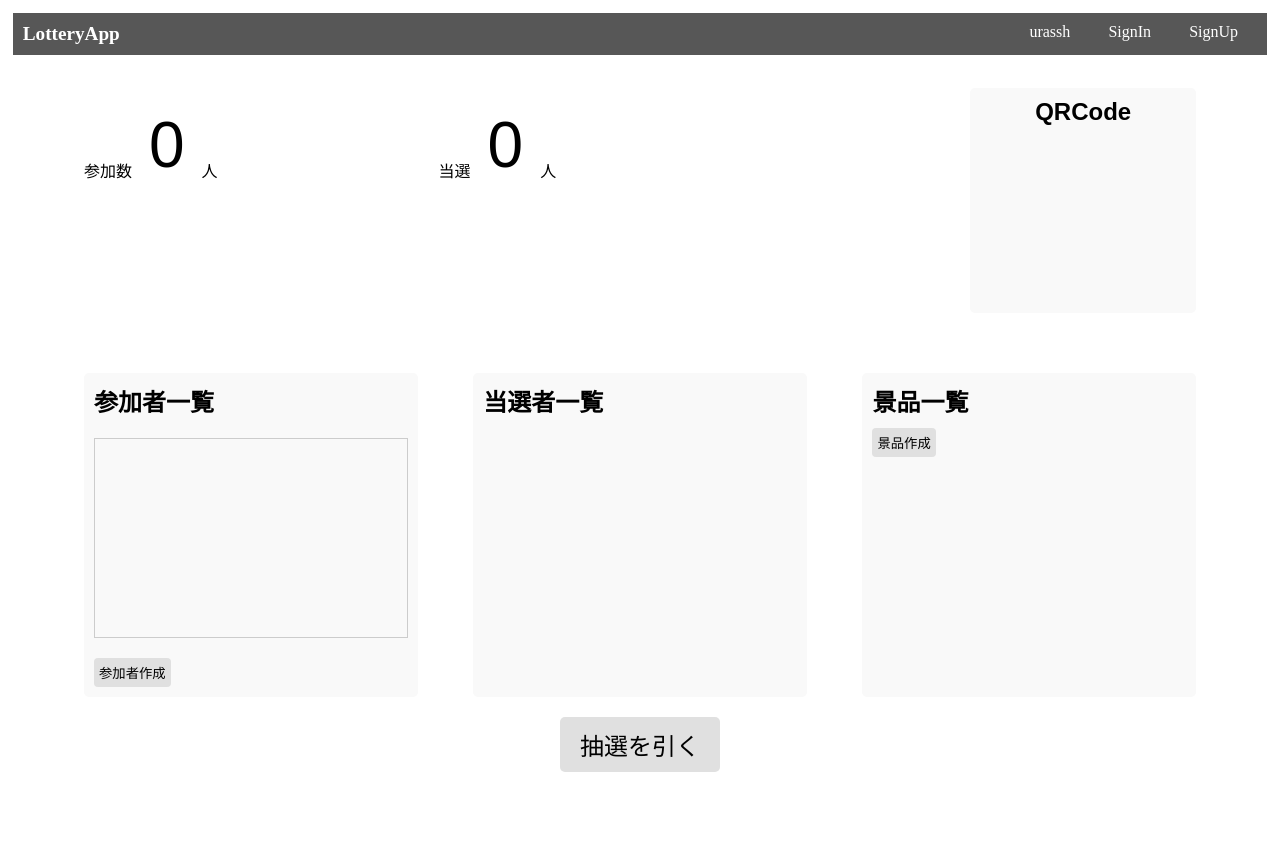
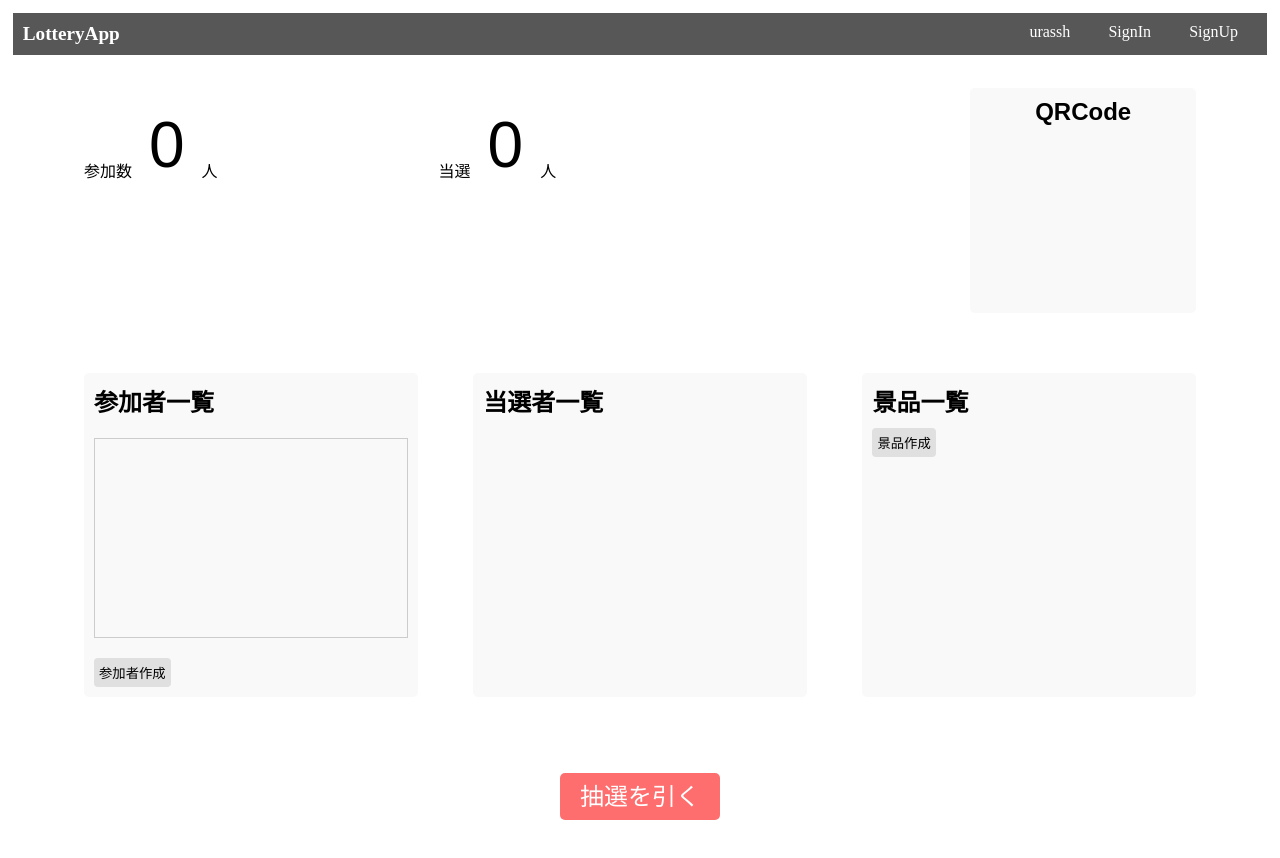
Before and after one commit to urassh/RoomLotteryApp, a Nuxt app: page /room/1 in a window 1280 px wide. Shown: the top 858 px of the page. Before the commit the page ends 812 px from the top, so only its background shows below. Built offline with nearby package versions, Linux system fonts and the light colour scheme.

Commit message:
feat: 景品の選択画面の作成完了

```diff
--- a/components/button_picker.vue
+++ b/components/button_picker.vue
@@ -1,6 +1,6 @@
 <script setup lang="ts">
-import { ref, computed } from 'vue';
-import type { ContentProvider } from '@/pages/result/prize_content';
+import type { ContentProvider } from '~/pages/prizeSelect/prize_content';
+
 
 interface Emits<T extends ContentProvider> {
   (event: 'onChangeItem', item: T): void;
--- a/pages/result/setting.vue
+++ b/pages/prizeSelect/[id].vue
@@ -1,13 +1,11 @@
 <script setup lang="ts">
 import { PrizeContent, type ContentProvider } from './prize_content';
 
-const initialPrizes: PrizeContent[] = [
-  new PrizeContent({ id: 1, name: 'アマギフ2万円' }),
-  new PrizeContent({ id: 2, name: 'スタバ1000円' }),
-  new PrizeContent({ id: 3, name: 'スタバ1000円' }),
-  new PrizeContent({ id: 4, name: 'スタバ1000円' }),
-  new PrizeContent({ id: 5, name: '???' }),
-];
+const route = useRoute();
+const roomId: number = Number(route.params.id);
+const roomStore = useRoomStore(roomId);
+const room = roomStore.getRoom();
+const initialPrizes: PrizeContent[] = room.prizes.map((prize) => new PrizeContent(prize));
 
 const prizes = ref<PrizeContent[]>(initialPrizes);
 const selectedItem = ref<PrizeContent>(initialPrizes[0]);
@@ -35,7 +33,9 @@ const handleItemChange = <T extends ContentProvider>(item: T) => {
         @onChangeItem="handleItemChange"
     />
 
-    <button class="draw-button">抽選</button>
+    <div class="register-container">
+        <button class="draw-button">抽選</button>
+    </div>
   </section>
 </template>
 
@@ -48,8 +48,15 @@ const handleItemChange = <T extends ContentProvider>(item: T) => {
 }
 
 .title {
-  font-size: 3rem;
+  font-size: 2.5rem;
   margin-bottom: 40px;
+}
+
+h3 {
+    font-size: 3rem;
+    font-family: 'Arial', sans-serif;
+    font-style: italic;
+    font-weight: lighter;
 }
 
 .select-container {
@@ -73,4 +80,21 @@ const handleItemChange = <T extends ContentProvider>(item: T) => {
   color: #007bff;
   font-size: 1.4rem;
 }
+
+.register-container {
+    text-align: center;
+    margin-top: 40px;
+}
+
+.draw-button {
+    padding: 10px 20px;
+    margin: 0 auto;
+    font-size: 1.2rem;
+    border: none;
+    border-radius: 5px;
+    background-color: #ffabab;
+    color: white;
+    cursor: pointer;
+}
+
 </style>
--- a/pages/room/[id].vue
+++ b/pages/room/[id].vue
@@ -67,7 +67,9 @@ const prizes = ref<Prize[]>(room.prizes);
       </div>
     </div>
 
-    <button class="draw-button">抽選を引く</button>
+    <div class="lottery-button">
+      <NuxtLink :to="'/prizeSelect/' + room.id" class="draw-button">抽選を引く</NuxtLink>
+    </div>
   </section>
 </template>
 
@@ -162,12 +164,17 @@ const prizes = ref<Prize[]>(room.prizes);
   cursor: pointer;
 }
 
+.lottery-button {
+  text-align: center;
+  margin: 80px auto;
+}
+
 .draw-button {
-  margin: 20px auto;
-  display: block;
   padding: 10px 20px;
   font-size: 1.5rem;
-  background-color: #e0e0e0;
+  text-decoration: none;
+  background-color: #ff6e6e;
+  color: white;
   border: none;
   border-radius: 5px;
   cursor: pointer;
```
Also changed, not shown: pages/prizeSelect/prize_content.ts (renamed from pages/result/prize_content.ts).
